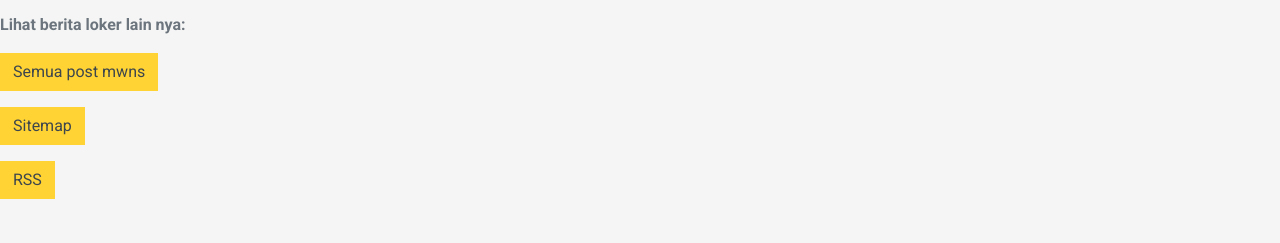
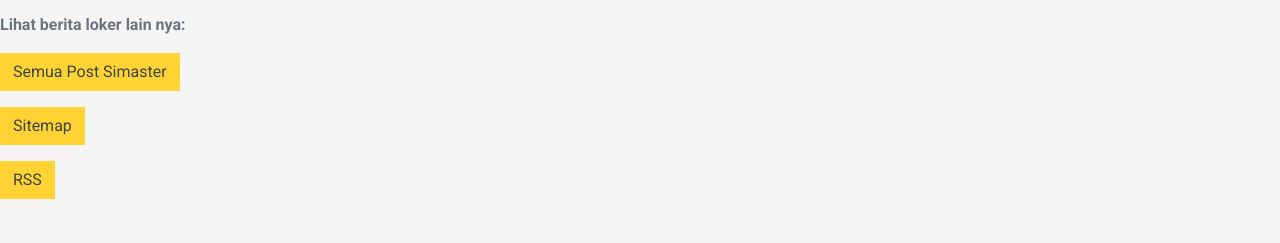
Before and after one commit to mwnsofficial/simaster, a Jekyll site: the page built from pages/blog/blog.html, in a window 1280 px wide. Shown: the part 665-908 px from the top of the page. Built offline with Jekyll 4.4.1, drawn with Linux system fonts in a browser that asks for light colours; nearby versions of some CDN libraries.

Commit message:
Update blog.html

```diff
--- a/pages/blog/blog.html
+++ b/pages/blog/blog.html
@@ -25,7 +25,7 @@
 
 <hr />
         <p><b>Lihat berita loker lain nya:</b></p>
-        <p><a href="/arsip-mwns.html" class="btn btn-primary navbar-btn cursorNorm" role="button">Semua post mwns{{tag}}</a></p>
+        <p><a href="/arsip.html" class="btn btn-primary navbar-btn cursorNorm" role="button">Semua Post Simaster{{tag}}</a></p>
         <p><a href="/sitemap.html" class="btn btn-primary navbar-btn cursorNorm" role="button">Sitemap{{tag}}</a></p>
         <p><a href="feed.xml" class="btn btn-primary navbar-btn cursorNorm" role="button">RSS{{tag}}</a></p>
 
```
